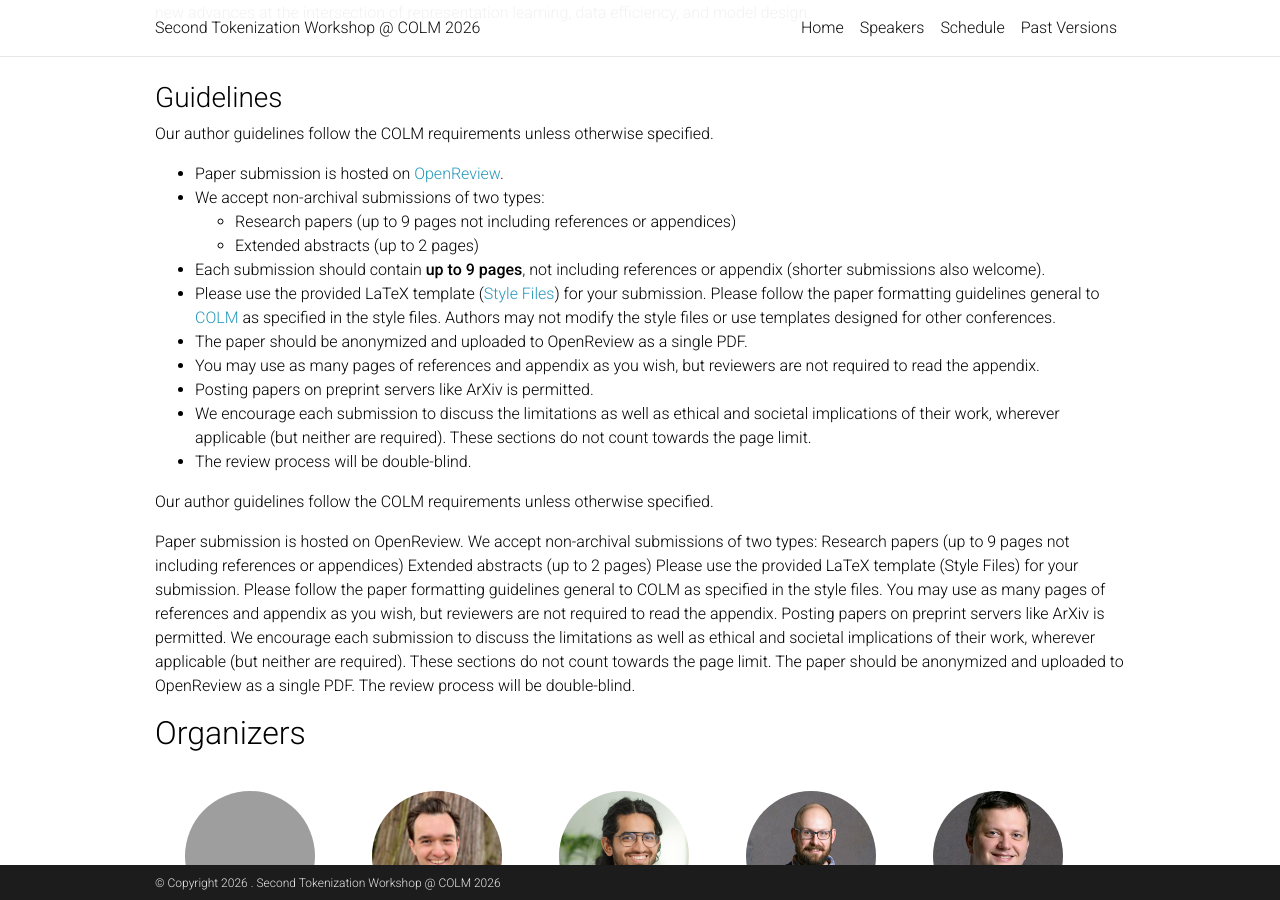
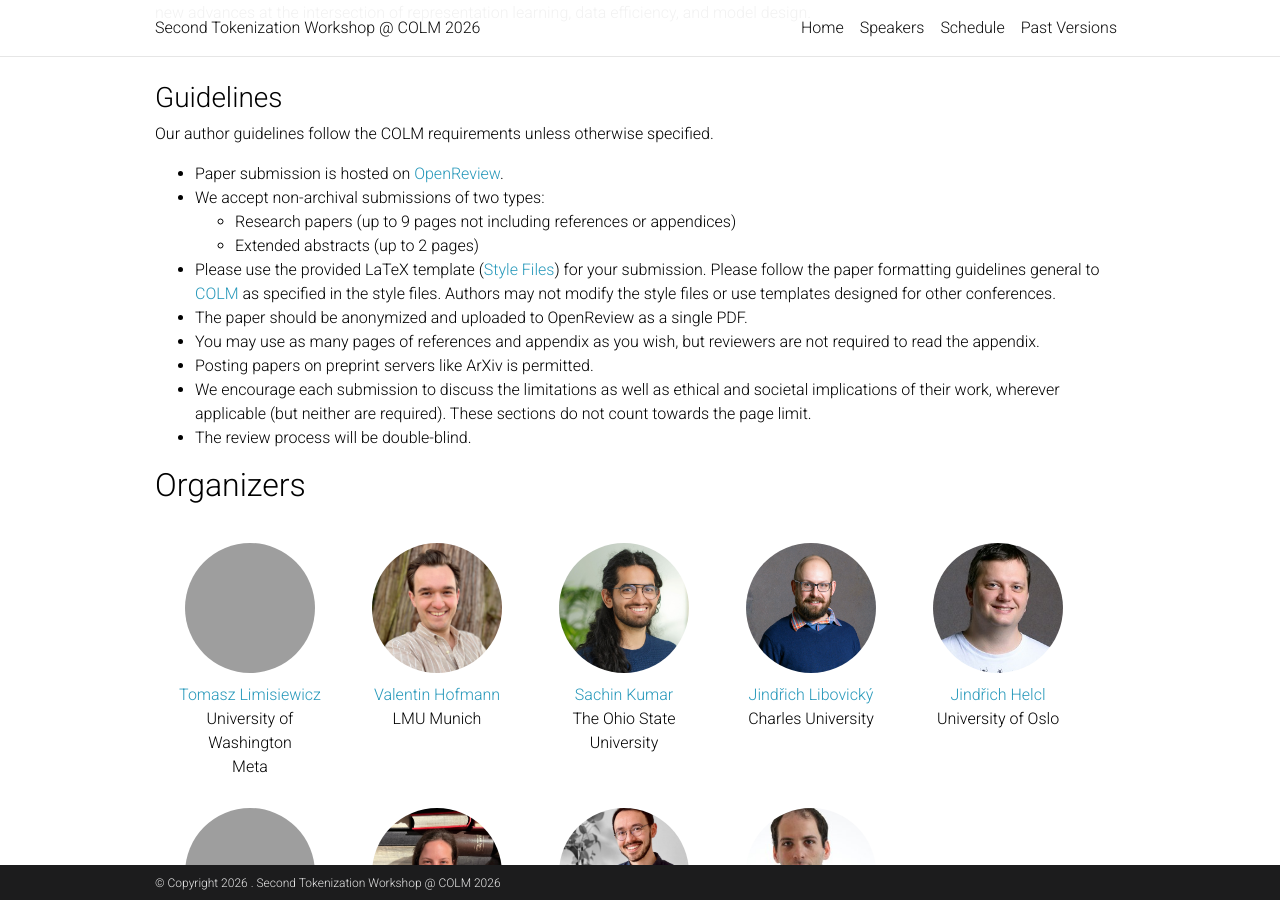
Before and after one commit to tokenization-workshop/tokenization-workshop.github.io, a Jekyll site: the page built from _pages/home.md, in a window 1280 px wide and 900 px high, scrolled down 1289 px. Built offline with Jekyll 4.4.1, drawn with Linux system fonts in a browser that asks for light colours; comment, search, counter and statistics services are not loaded; a style sheet for code colours, icons or effects is not loaded; grey boxes are pictures that could not be loaded.

Commit message:
requirements updated

```diff
--- a/_pages/home.md
+++ b/_pages/home.md
@@ -43,7 +43,6 @@ Our author guidelines follow the COLM requirements unless otherwise specified.
 * We accept non-archival submissions of two types:
     * Research papers (up to 9 pages not including references or appendices)
     * Extended abstracts (up to 2 pages)
-* Each submission should contain __up to 9 pages__, not including references or appendix (shorter submissions also welcome).
 * Please use the provided LaTeX template ([Style Files](https://github.com/COLM-org/Template/releases/tag/2026)) for your submission. Please follow the paper formatting guidelines general to [COLM](https://colmweb.org/cfp.html) as specified in the style files. Authors may not modify the style files or use templates designed for other conferences.
 * The paper should be anonymized and uploaded to OpenReview as a single PDF.
 * You may use as many pages of references and appendix as you wish, but reviewers are not required to read the appendix.
@@ -51,20 +50,6 @@ Our author guidelines follow the COLM requirements unless otherwise specified.
 * We encourage each submission to discuss the limitations as well as ethical and societal implications of their work, wherever applicable (but neither are required). These sections do not count towards the page limit.
 * The review process will be double-blind.
 <br>
-
-
-Our author guidelines follow the COLM requirements unless otherwise specified.
-
-Paper submission is hosted on OpenReview.
-We accept non-archival submissions of two types:
-Research papers (up to 9 pages not including references or appendices)
-Extended abstracts (up to 2 pages)
-Please use the provided LaTeX template (Style Files) for your submission. Please follow the paper formatting guidelines general to COLM as specified in the style files.
-You may use as many pages of references and appendix as you wish, but reviewers are not required to read the appendix.
-Posting papers on preprint servers like ArXiv is permitted.
-We encourage each submission to discuss the limitations as well as ethical and societal implications of their work, wherever applicable (but neither are required). These sections do not count towards the page limit.
-The paper should be anonymized and uploaded to OpenReview as a single PDF.
-The review process will be double-blind.
 
 ## Organizers
 <html>
```
